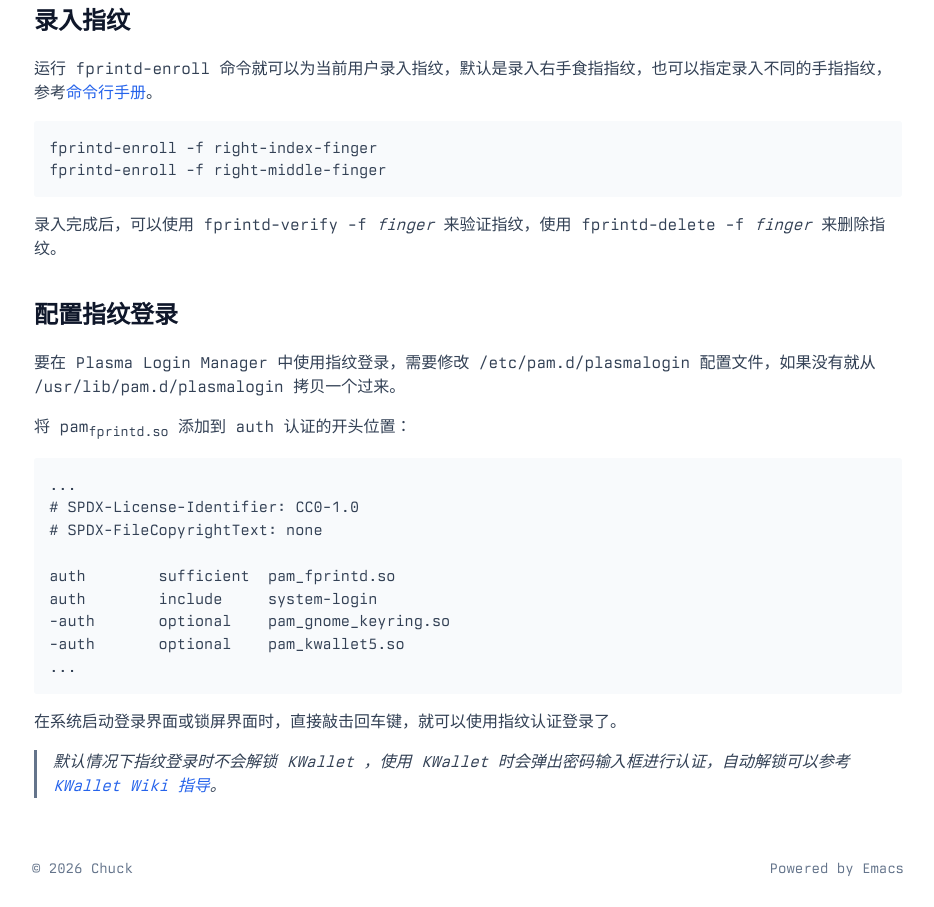
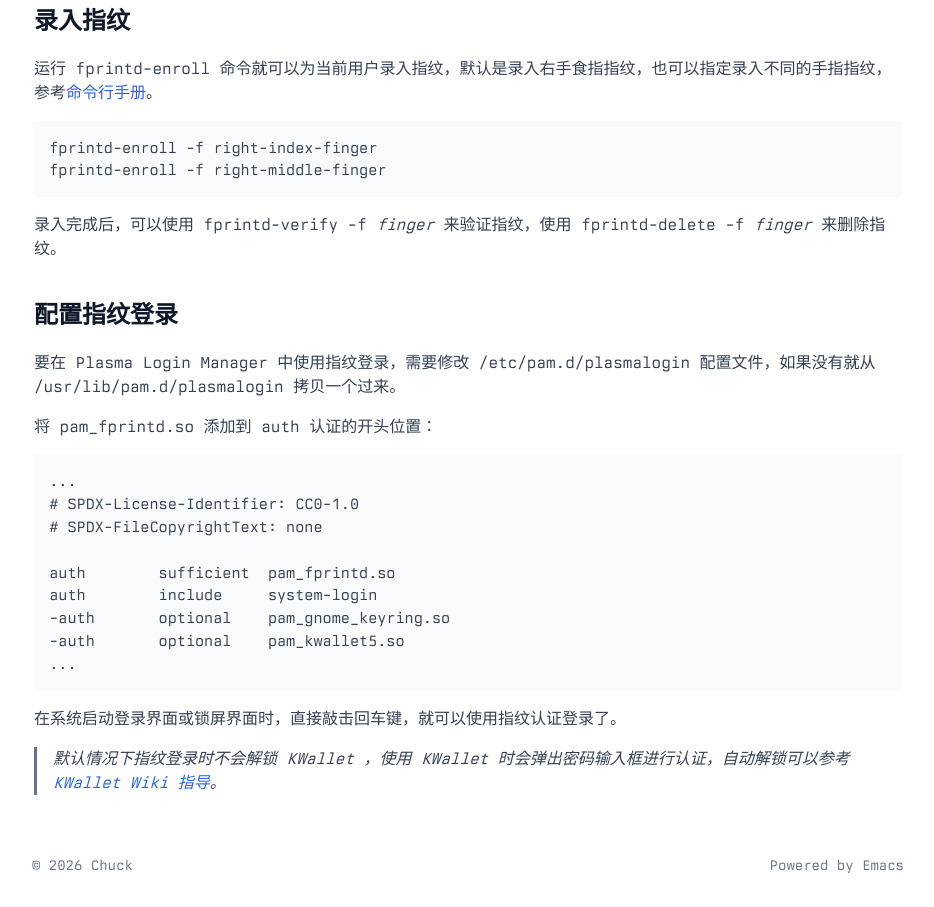
Before and after one commit to xuchengpeng/org-blog, a plain HTML site: page posts/2026-03-17-plasma-login-manager-fingerprint-login.html in a window 1280 px wide. Shown: the part 1019-1926 px from the top of the page, without its empty margins (172-1106 px from the left). Drawn offline with Linux system fonts and the light colour scheme.

Commit message:
update 2026-03-17 09:06:23

```diff
--- a/posts/2026-03-17-plasma-login-manager-fingerprint-login.html
+++ b/posts/2026-03-17-plasma-login-manager-fingerprint-login.html
@@ -131,7 +131,7 @@ fprintd-enroll -f right-middle-finger
 </p>
 
 <p>
-将 pam<sub>fprintd.so</sub> 添加到 auth 认证的开头位置：
+将 pam_fprintd.so 添加到 auth 认证的开头位置：
 </p>
 
 <div class="org-src-container">
```
Also changed, not shown: posts/2026-03-13-journal-log-clean.html (+1 -1 lines).
